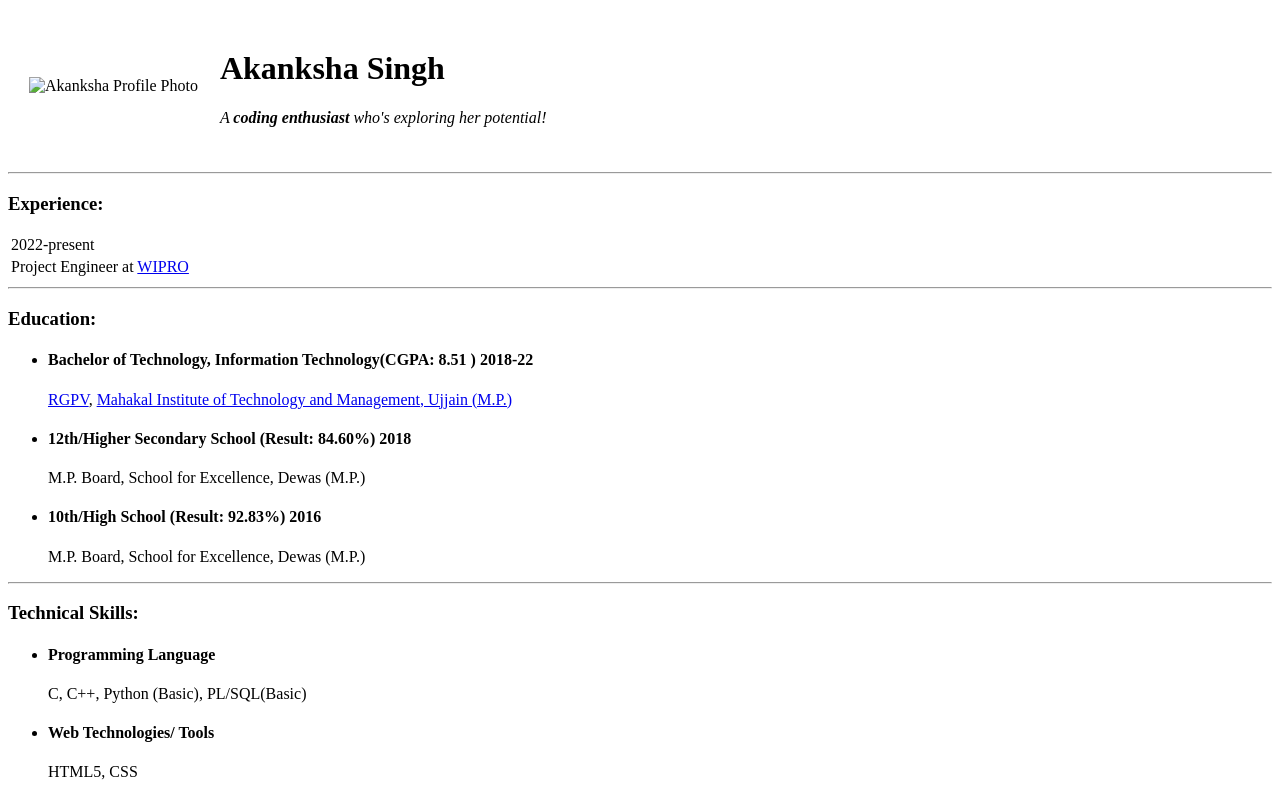
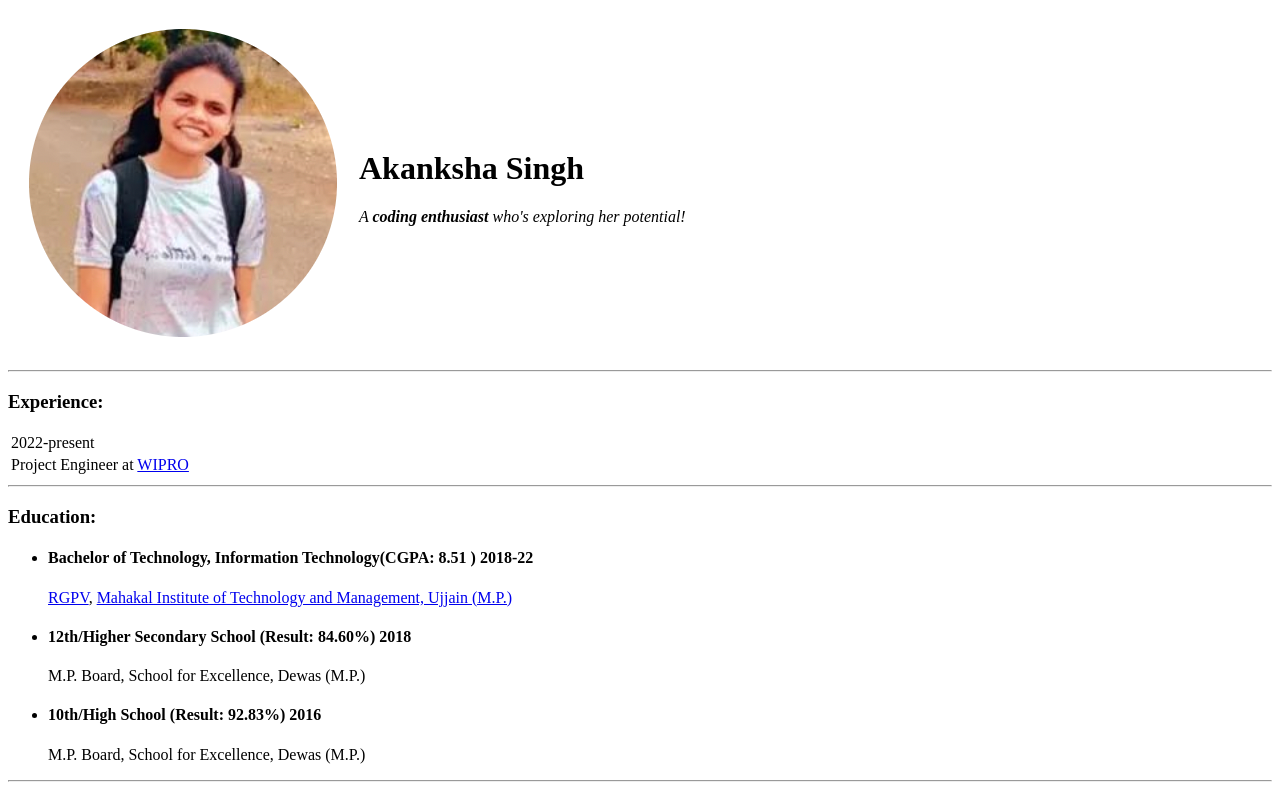
Before and after one commit to akankshasingh272/resume, a plain HTML site: page index.html in a window 1280 px wide. Shown: the top 796 px of the page. Drawn offline with Linux system fonts and the light colour scheme.

Commit message:
Update index.html

```diff
--- a/index.html
+++ b/index.html
@@ -7,7 +7,7 @@
     <body>
         <table cellspacing="20">
             <tr>
-                <td><img src="images/as1.png" alt="Akanksha Profile Photo"></td>
+                <td><img src="as1.png" alt="Akanksha Profile Photo"></td>
                 <td><h1>Akanksha Singh</h1>
                     <p><em>A <strong>coding enthusiast</strong> who's exploring her potential!</em></p></td>
             </tr>
```
